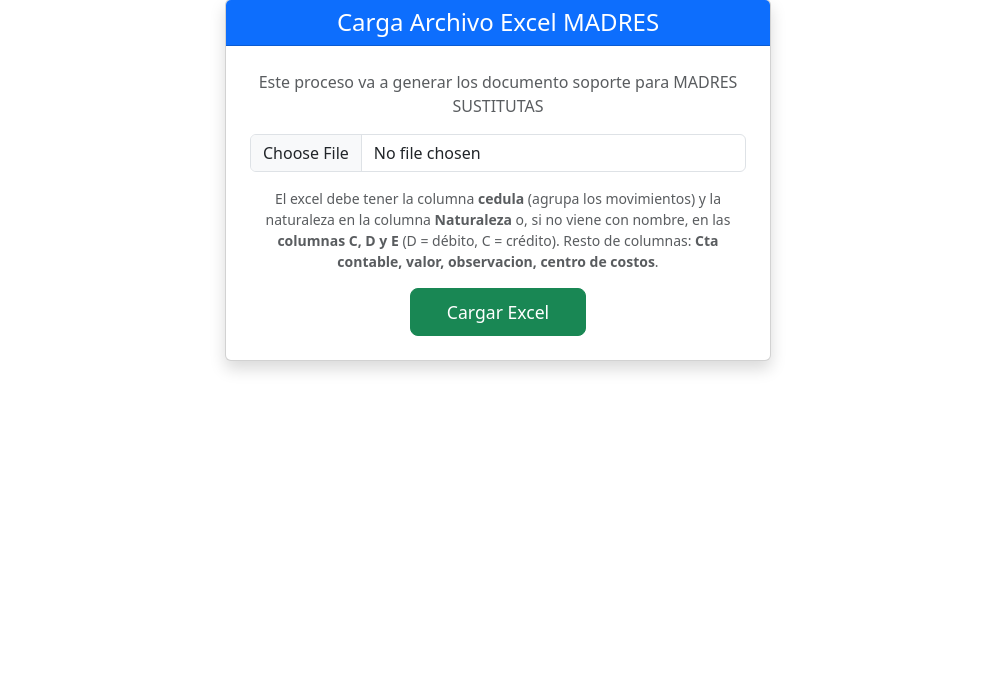
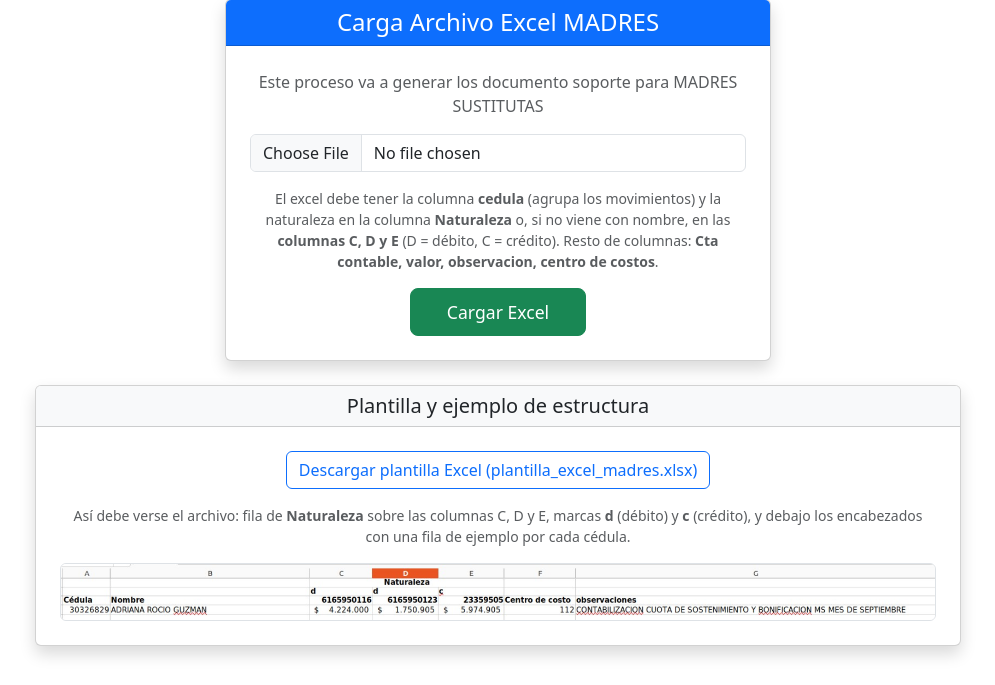
Before and after one commit to hgrestrepor/cargue-masivo-contapymes, a Flask app: page /dashboard in a window 1280 px wide. Shown: the part 115-800 px from the top of the page, without its empty margins (142-1137 px from the left). Run offline with Flask 3, Linux system fonts and the light colour scheme; the visitor is signed in with stand-in values (Sample User, id 1).

Commit message:
madres con nuevo formato como viene mas descarga de plantilla

```diff
--- a/app.py
+++ b/app.py
@@ -13,6 +13,7 @@ from flask import (
     flash,
     jsonify,
     get_flashed_messages,
+    send_file,
 )
 from database import (
     init_db, verify_user, create_user, get_all_users, delete_user,
@@ -29,6 +30,8 @@ app.config["TEMPLATES_AUTO_RELOAD"] = True
 
 UPLOAD_FOLDER = os.path.join(os.path.dirname(__file__), "uploads")
 os.makedirs(UPLOAD_FOLDER, exist_ok=True)
+
+PLANTILLA_EXCEL_MADRES = os.path.join(os.path.dirname(__file__), "plantilla_excel_madres.xlsx")
 
 
 def login_required(f):
@@ -96,6 +99,20 @@ def login():
 @login_required
 def dashboard():
     return render_template("dashboard.html")
+
+
+@app.route("/plantilla-madres")
+@login_required
+def plantilla_madres():
+    """Descarga la plantilla de Excel de madres (plantilla_excel_madres.xlsx)."""
+    if not os.path.exists(PLANTILLA_EXCEL_MADRES):
+        flash("No se encontró la plantilla de Excel de madres.", "danger")
+        return responder(url_for("dashboard"), ok=False)
+    return send_file(
+        PLANTILLA_EXCEL_MADRES,
+        as_attachment=True,
+        download_name="plantilla_excel_madres.xlsx",
+    )
 
 
 @app.route("/dashboard-transportes")
--- a/procesador_excel.py
+++ b/procesador_excel.py
@@ -521,6 +521,29 @@ def _fila_marcas_columnas(matriz, posicion_encabezado):
     return None
 
 
+def _es_cuenta_numerica(cabecera):
+    """Encabezado que es una cuenta puramente numérica (ej. 6165950116)."""
+    texto = _to_str(cabecera).replace(" ", "")
+    return bool(texto) and texto.isdigit()
+
+
+def _marcas_por_defecto(matriz, posicion_encabezado):
+    """Sin naturaleza definida, el formato ancho asume C y D débito y E crédito.
+
+    Solo se aplica si la fila del encabezado NO trae una columna de naturaleza
+    (no está definida) y las columnas C, D y E son cuentas numéricas. Si la
+    planilla trae fila de marcas o columna de naturaleza, no se usa este
+    defecto."""
+    encabezados = [_to_str(valor) for valor in matriz[posicion_encabezado]]
+    if len(encabezados) < 5:
+        return None
+    if any(_es_columna_naturaleza(cabecera) for cabecera in encabezados):
+        return None
+    if not all(_es_cuenta_numerica(encabezados[i]) for i in (2, 3, 4)):
+        return None
+    return [(2, "D"), (3, "D"), (4, "C")]
+
+
 def _preparar_dataframe(df, max_filas=20):
     """Detecta el encabezado real y el formato ancho (una columna por cuenta).
 
@@ -542,18 +565,24 @@ def _preparar_dataframe(df, max_filas=20):
         return df, None
 
     marcas = _fila_marcas_columnas(matriz, posicion_encabezado)
+    posicion_marcas = None
+    if marcas is not None:
+        posicion_marcas, celdas = marcas
+    else:
+        celdas = _marcas_por_defecto(matriz, posicion_encabezado)
 
-    if marcas is None:
+    if celdas is None:
         if posicion_encabezado == 0:
             return df, None
         nuevo = df.iloc[posicion_encabezado:].copy()
         nuevo.columns = _nombres_unicos([_to_str(valor) for valor in matriz[posicion_encabezado]])
         return nuevo, None
 
-    posicion_marcas, celdas = marcas
     columnas = _nombres_unicos([_to_str(valor) for valor in matriz[posicion_encabezado]])
     datos = df.iloc[posicion_encabezado:].copy()
-    indice_marcas = posicion_marcas - 1 - posicion_encabezado
+    indice_marcas = (
+        posicion_marcas - 1 - posicion_encabezado if posicion_marcas is not None else -1
+    )
     if indice_marcas >= 0:
         datos = datos.iloc[[i for i in range(len(datos)) if i != indice_marcas]]
     datos.columns = columnas
--- a/templates/dashboard.html
+++ b/templates/dashboard.html
@@ -25,6 +25,29 @@
                         Cargar Excel
                     </button>
                 </form>
+            </div>
+        </div>
+    </div>
+</div>
+
+<div class="row justify-content-center mt-4">
+    <div class="col-md-10">
+        <div class="card shadow">
+            <div class="card-header bg-light text-center">
+                <h5 class="mb-0">Plantilla y ejemplo de estructura</h5>
+            </div>
+            <div class="card-body p-4 text-center">
+                <a href="{{ url_for('plantilla_madres') }}" class="btn btn-outline-primary mb-3">
+                    Descargar plantilla Excel (plantilla_excel_madres.xlsx)
+                </a>
+                <p class="text-muted small mb-3">
+                    Así debe verse el archivo: fila de <strong>Naturaleza</strong> sobre las columnas C, D y E,
+                    marcas <strong>d</strong> (débito) y <strong>c</strong> (crédito), y debajo los encabezados
+                    con una fila de ejemplo por cada cédula.
+                </p>
+                <img src="{{ url_for('static', filename='plantilla_madres.jpeg') }}"
+                     alt="Ejemplo plantilla madres"
+                     class="img-fluid border rounded">
             </div>
         </div>
     </div>
```
Also changed, not shown: static/plantilla_madres.jpeg (added), 1 other file.
